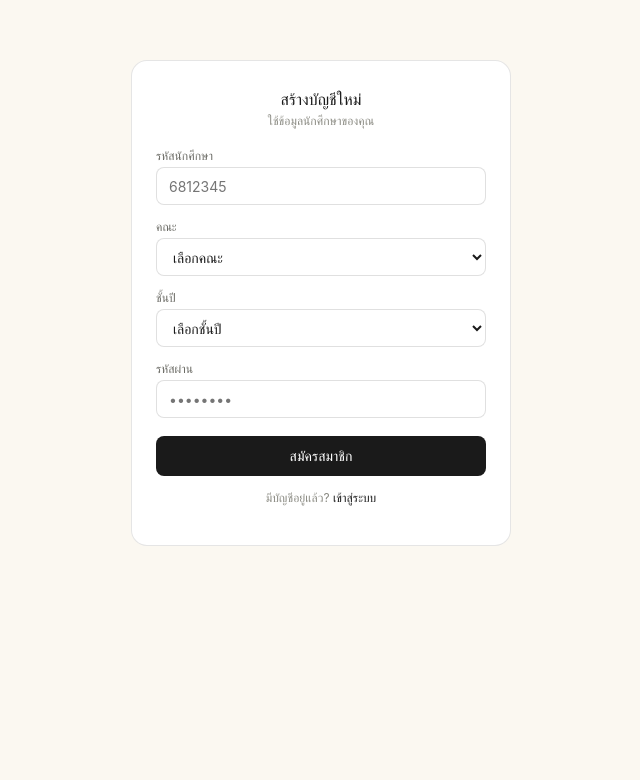
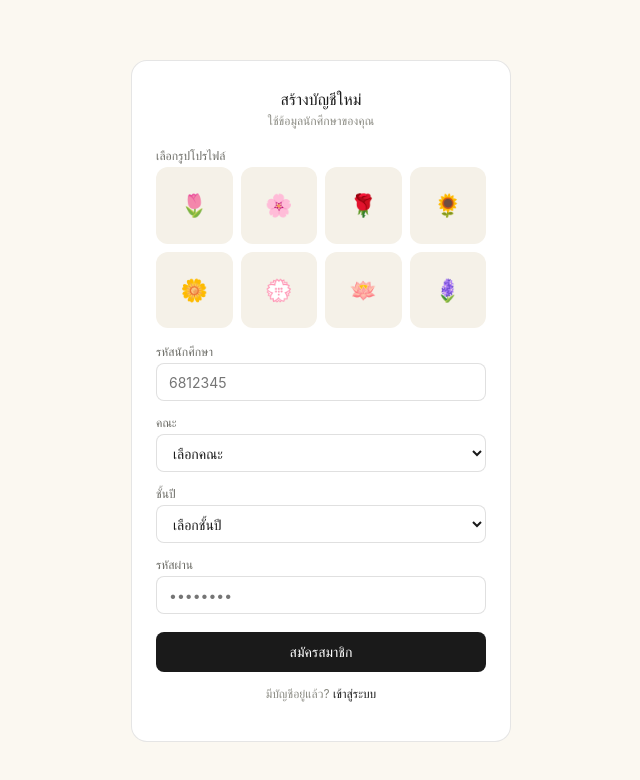
Before and after one commit to NamkingArea86/Mood-of-the-Major, a plain HTML site: page 1-register.html in a window 1280 px wide. Shown: the whole page, without its empty margins (319-959 px from the left). Drawn offline with Linux system fonts and the light colour scheme.

Commit message:
add Emoji

```diff
--- a/1-register.html
+++ b/1-register.html
@@ -19,12 +19,25 @@
     .footer a { text-decoration: none; }
     .footer span { color: #1A1A1A; font-weight: 500; }
 
+    /* ===== Avatar picker ===== */
+    .avatar-grid { display: grid; grid-template-columns: repeat(4, 1fr); gap: 8px; margin-bottom: 16px; }
+    .avatar-option {
+      display: flex; align-items: center; justify-content: center;
+      aspect-ratio: 1 / 1; border-radius: 12px;
+      background: #F5F1E8; border: 2px solid transparent;
+      font-size: 22px; cursor: pointer; transition: 0.15s;
+      user-select: none;
+    }
+    .avatar-option:hover { background: #EFE9DA; }
+    .avatar-option.selected { border-color: #1A1A1A; background: #FFF; box-shadow: 0 0 0 2px #1A1A1A inset; }
+
     @media (max-width: 768px) {
       body { padding: 40px 16px; }
     }
     @media (max-width: 480px) {
       body { padding: 24px 12px; }
       .card { padding: 22px 18px; border-radius: 14px; }
+      .avatar-option { font-size: 18px; }
     }
   </style>
 </head>
@@ -33,6 +46,18 @@
     <div class="heading">
       <h1>สร้างบัญชีใหม่</h1>
       <p>ใช้ข้อมูลนักศึกษาของคุณ</p>
+    </div>
+
+    <label>เลือกรูปโปรไฟล์</label>
+    <div class="avatar-grid" id="avatarGrid">
+      <div class="avatar-option" data-avatar="tulip">🌷</div>
+      <div class="avatar-option" data-avatar="cherry">🌸</div>
+      <div class="avatar-option" data-avatar="rose">🌹</div>
+      <div class="avatar-option" data-avatar="sunflower">🌻</div>
+      <div class="avatar-option" data-avatar="daisy">🌼</div>
+      <div class="avatar-option" data-avatar="white_flower">💮</div>
+      <div class="avatar-option" data-avatar="lotus">🪷</div>
+      <div class="avatar-option" data-avatar="hyacinth">🪻</div>
     </div>
 
     <label for="studentId">รหัสนักศึกษา</label>
@@ -66,6 +91,17 @@
   </div>
 
   <script>
+    let selectedAvatar = null;
+
+    // ผูก event ให้ปุ่มเลือกดอกไม้แต่ละอัน
+    document.querySelectorAll('.avatar-option').forEach(el => {
+      el.addEventListener('click', () => {
+        document.querySelectorAll('.avatar-option').forEach(o => o.classList.remove('selected'));
+        el.classList.add('selected');
+        selectedAvatar = el.dataset.avatar;
+      });
+    });
+
     async function handleRegister() {
       const studentId = document.getElementById('studentId').value.trim();
       const faculty = document.getElementById('faculty').value;
@@ -77,12 +113,18 @@
         return;
       }
 
+      if (!selectedAvatar) {
+        alert('กรุณาเลือกรูปโปรไฟล์ดอกไม้');
+        return;
+      }
+
       try {
         const result = await registerUser({
           studentId,
           faculty,
           year: Number(year),
-          password
+          password,
+          avatar: selectedAvatar
         });
 
         if (result && (result.ok || result.status === 201 || result.success)) {
```
